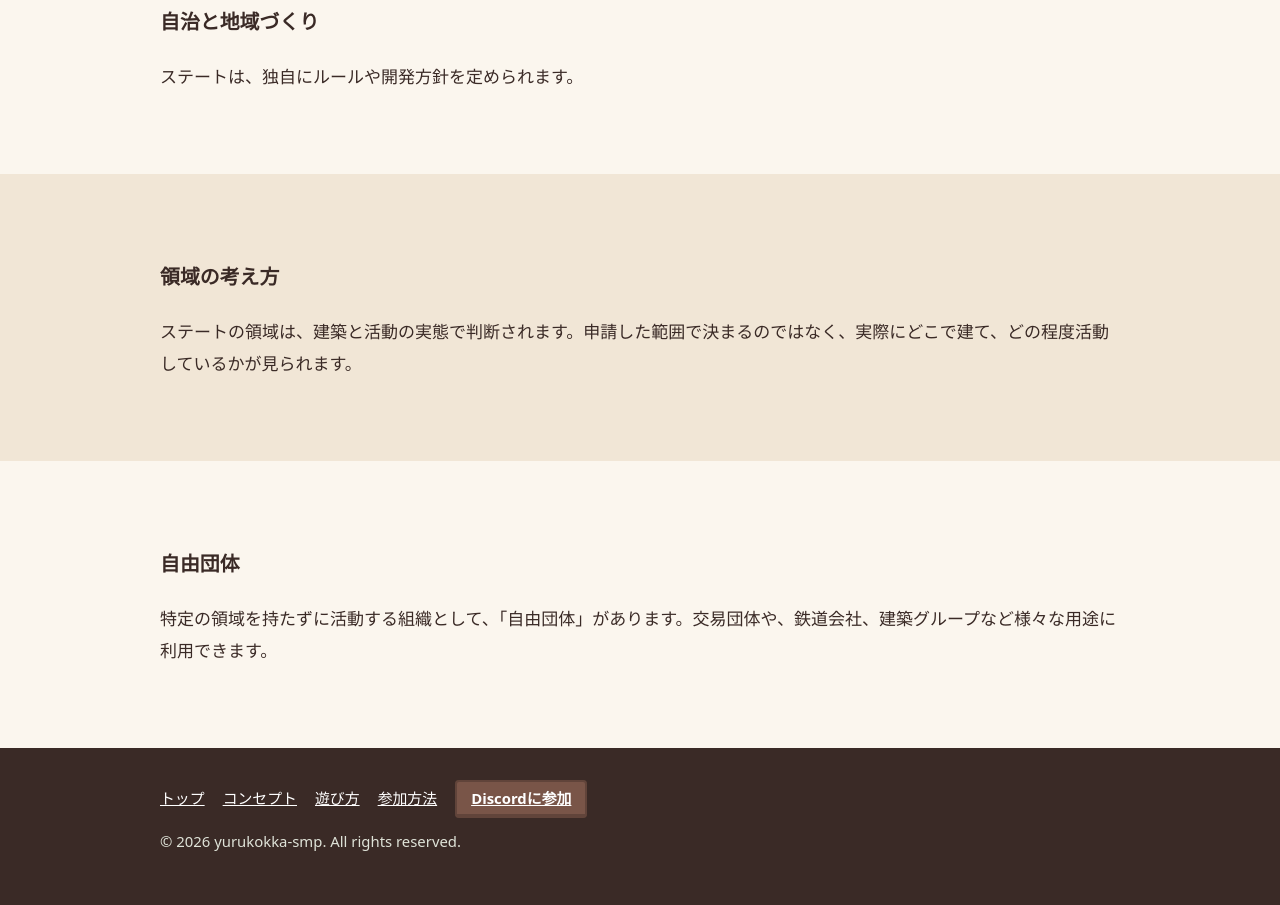
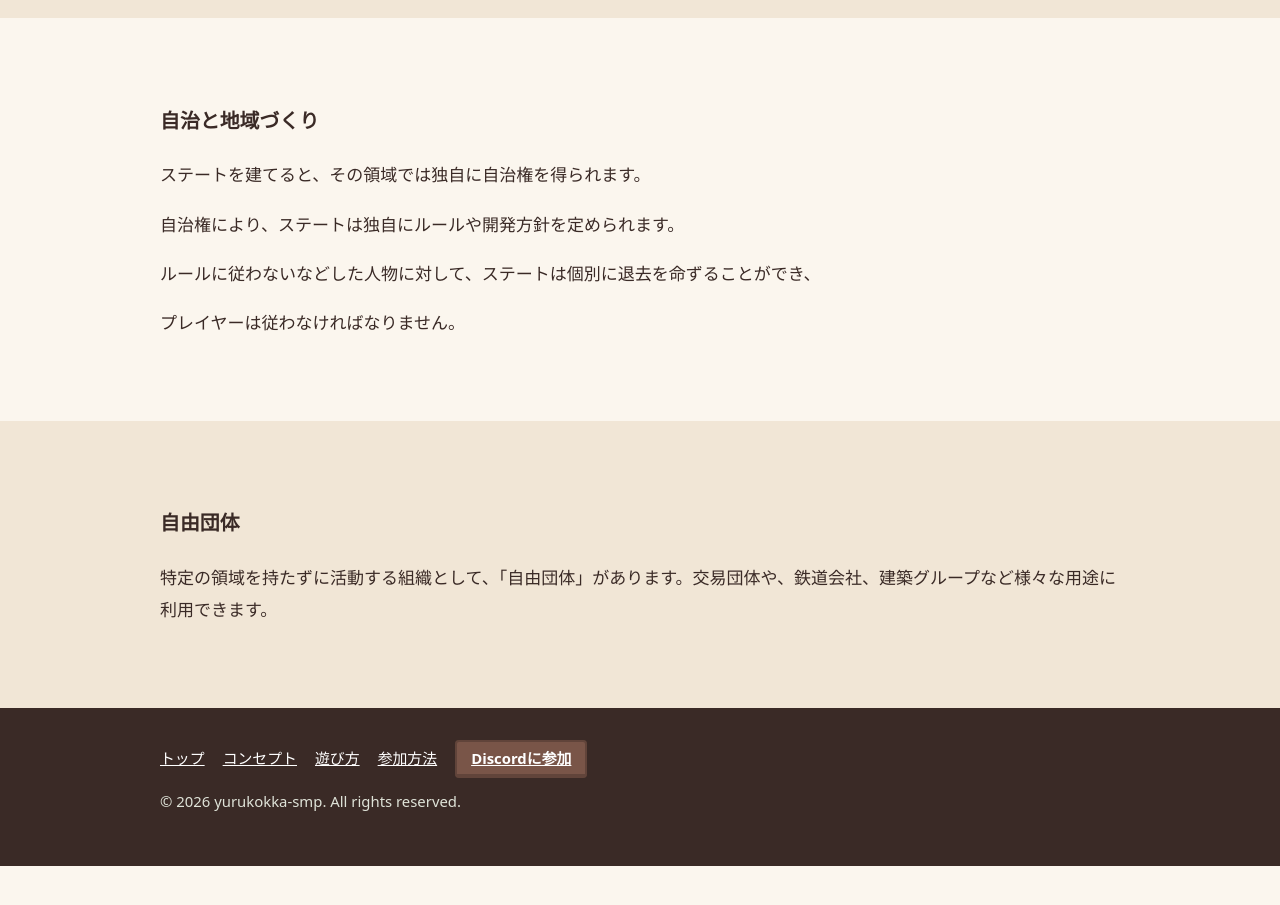
Before and after one commit to yurukokka/main, a plain HTML site: page states.html in a window 1280 px wide. Shown: the part 1151-2056 px from the top of the page. After the commit the page ends 2017 px from the top, so only its background shows below. Drawn offline with Linux system fonts and the light colour scheme.

Commit message:
3.1
主に遊び方を改定　あとページごとのサイト名を変更

```diff
--- a/states.html
+++ b/states.html
@@ -4,7 +4,7 @@
         <meta charset="utf-8" />
         <meta name="author" content="paper3094">
         <meta name="viewport" content="width=device-width,initial-scale=1" />
-        <title>ゆる国家サーバー</title>
+        <title>遊び方｜ゆる国家サーバー</title>
         <meta name="description" content="あなたも領主になれる。自由な国家サーバー。"/>
         <link rel="stylesheet" href="assets/css/style.css" />
         <link rel="icon" href="assets/images/favicon.ico">
@@ -40,8 +40,10 @@
                     <h3 class="section-title">ステートとは</h3>
                     <p>
                         <b>ステート</b
-                        >とは、プレイヤーが設立する自治の単位です。州とも訳され、建築や活動を通じて地域をつくります。
+                        >とは、プレイヤーが設立する自治の単位です。建築や活動を通じて地域をつくります。
                     </p>
+                    <p>ステートは誰でも設立・参加することができ、所属しないことも自由です。</p>
+                    <p>また、ステートの領域は、建築と活動の実態で判断されます。 </p>
                 </div>
             </section>
             <section class="block alt">
@@ -61,18 +63,13 @@
             <section class="block">
                 <div class="wrap">
                     <h3 class="section-title">自治と地域づくり</h3>
-                    <p>ステートは、独自にルールや開発方針を定められます。</p>
+                    <p>ステートを建てると、その領域では独自に自治権を得られます。</p>
+                    <p>自治権により、ステートは独自にルールや開発方針を定められます。</p>
+                    <p>ルールに従わないなどした人物に対して、ステートは個別に退去を命ずることができ、</p>
+                    <p>プレイヤーは従わなければなりません。</p>
                 </div>
             </section>
             <section class="block alt">
-                <div class="wrap">
-                    <h3 class="section-title">領域の考え方</h3>
-                    <p>
-                        ステートの領域は、建築と活動の実態で判断されます。申請した範囲で決まるのではなく、実際にどこで建て、どの程度活動しているかが見られます。
-                    </p>
-                </div>
-            </section>
-            <section class="block">
                 <div class="wrap">
                     <h3 class="section-title">自由団体</h3>
                     <p>
```
Also changed, not shown: about.html (+1 -1 lines), index.html (+1 -1 lines), join.html (+1 -1 lines).
